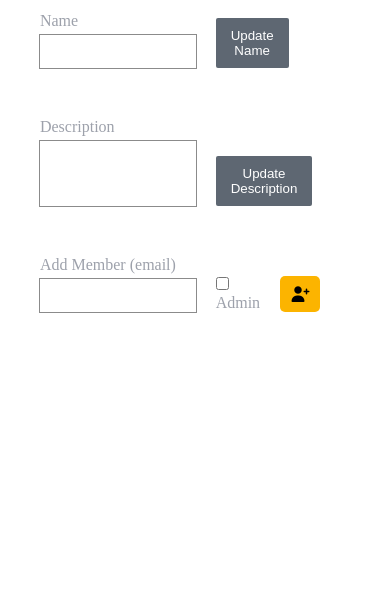
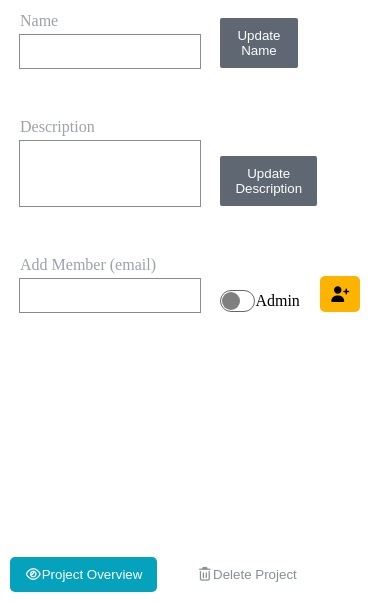
Before and after one commit to Musa12121/basecamp, a website: page public/account.html in a window 390 px wide. Shown: the part 242-844 px from the top of the page. Drawn offline with Linux system fonts and the light colour scheme.

Commit message:
edit project page ready

```diff
--- a/public/account.css
+++ b/public/account.css
@@ -99,7 +99,8 @@
     padding: 10px;
 }
 
-input:focus,
+input[type='text']:focus,input[type='email']:focus,
+input[type='password']:focus,
 textarea:focus {
     outline: 1px solid rgb(66, 165, 251);
     box-shadow: 0 0 5px 4px rgb(66, 165, 251);
@@ -293,6 +294,7 @@
 aside {
     display: flex;
     flex-direction: column;
+    flex-wrap: wrap;
     gap: 20px;
 }
 
@@ -351,3 +353,54 @@
         background-color: #eeac04;
     }
 }
+
+.specialCheck{
+    display: flex;
+    align-items: center;
+}
+
+input[type='checkbox']{
+    appearance: none;
+    width: 35px;
+    height: 22px;
+    border: 1px solid rgb(103, 103, 103);
+    border-radius: 20px;
+    transition: 300ms all ease;
+    position: relative;
+    &:checked{
+        background-color: rgb(0, 26, 255);
+    }
+}
+
+input[type='checkbox']::before{
+    content: '';
+    display: inline-block;
+    position: absolute;
+    top: 0;
+    left: 0;
+    width: 18px;
+    height: 18px;
+    margin: 1px;
+    background-color: gray;
+    border-radius: 50%;
+    transition: 300ms all ease;
+}
+
+input[type='checkbox']:checked:before{
+    translate: 75%;
+    background-color: white;
+}
+
+@media (max-width:395px){
+
+    .settingsPage{
+        grid-template-columns: 1fr;
+    }
+    .asideContainer button{
+        margin: 10px;
+    }
+    .settingMain{
+        justify-content: left;
+        padding-left: 20px;
+    }
+}
--- a/public/account.html
+++ b/public/account.html
@@ -52,7 +52,7 @@
                     <div class="wrapperOfInputBlock">
                         <div class="inputBlockSettings">
                              <label for="nameInputs">Add Member (email)</label><input type="text">
-                        </div><div class="specialCheck"><input type="checkbox" id="check"><label for="check">Admin</label></div><i class="fa-solid fa-user-plus" style=""></i>
+                        </div><div class="specialCheck"><input type="checkbox" id="check"><span>Admin</span></div><i class="fa-solid fa-user-plus"></i>
                     </div>
             </main>
             <aside>
```
